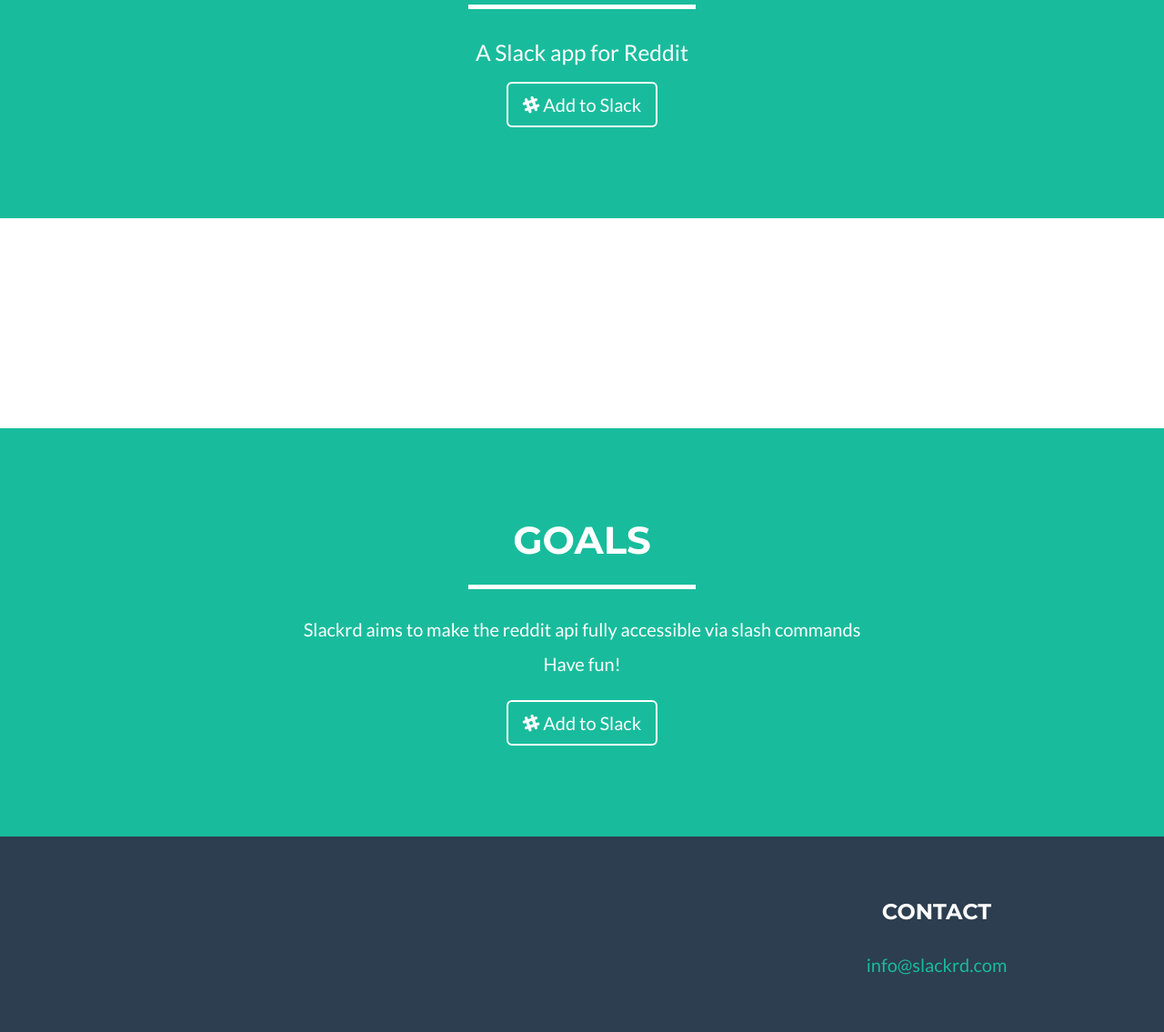
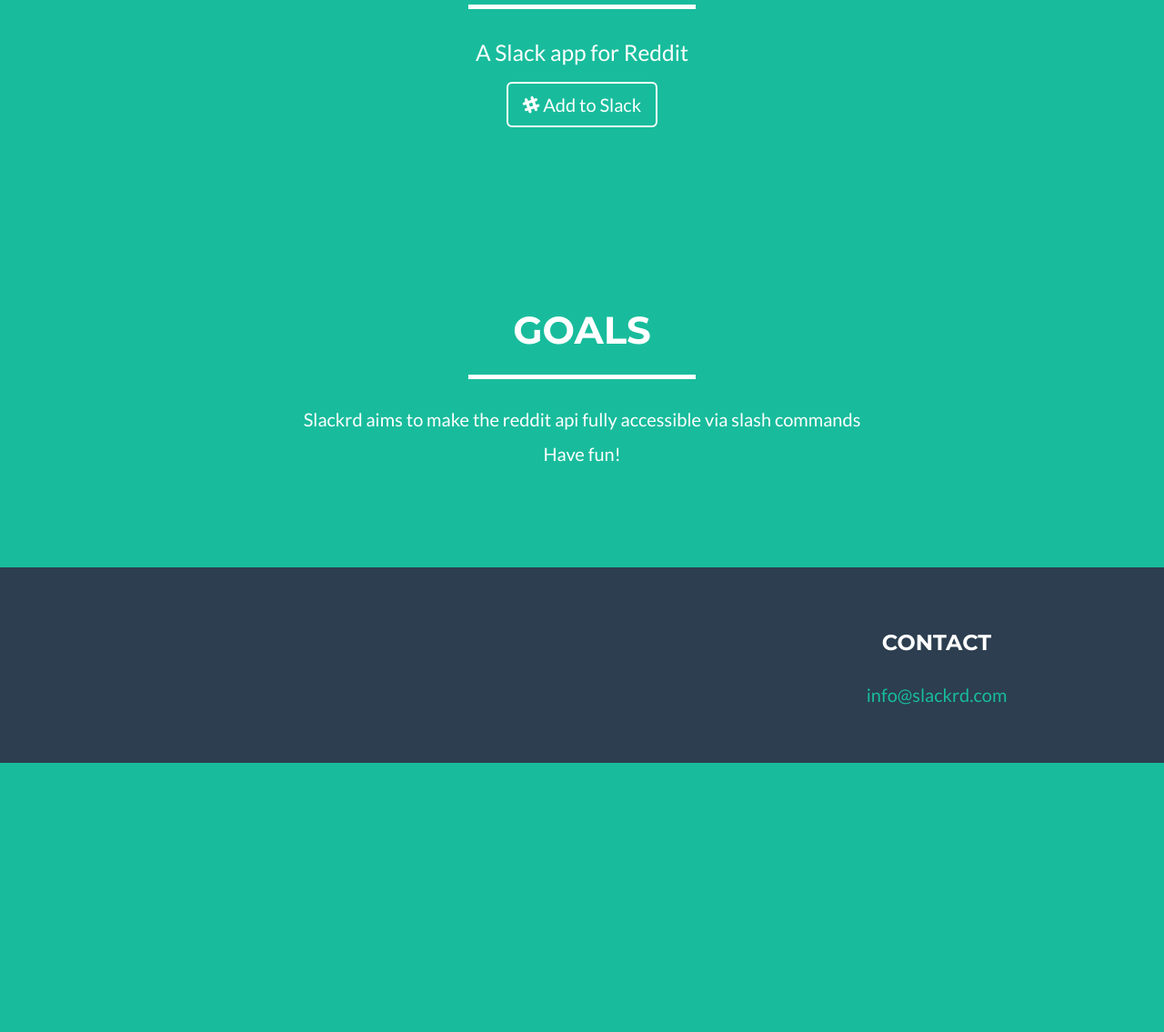
Before and after one commit to jayuuza/slack-for-reddit, a Django app: page / in a window 1280 px wide. Shown: the part 888-2023 px from the top of the page at 91% size. After the commit the page ends 1727 px from the top, so only its background shows below. Run offline with Django 3.2, Linux system fonts and the light colour scheme; some libraries are stand-ins or nearby versions.

Commit message:
Neatened landing page

```diff
--- a/templates/home/index.html
+++ b/templates/home/index.html
@@ -30,29 +30,24 @@
     </header>
 
     <!-- Portfolio Grid Section -->
-    <section id="portfolio">
-        <div class="container">
-            <div class="row">
-                {#                <div class="col-lg-12 text-center">#}
-                {#                    <h2>Portfolio</h2>#}
-                {#                    <hr class="star-primary">#}
-                {#                </div>#}
-            </div>
-            <div class="row">
-                <div class="col-sm-6 portfolio-item">
-                    <a href="#portfolioModal1" class="portfolio-link" data-toggle="modal">
-                        <div class="caption">
-                            <div class="caption-content">
-                                <i class="fa fa-search-plus fa-3x"></i>
-                            </div>
-                        </div>
-                        {#                        <img src="img/portfolio/cabin.png" class="img-responsive" alt="Cabin">#}
-                    </a>
-                </div>
-
-            </div>
-        </div>
-    </section>
+{#    <section id="portfolio">#}
+{#        <div class="container">#}
+{#            <div class="row">#}
+{#            </div>#}
+{#            <div class="row">#}
+{#                <div class="col-sm-6 portfolio-item">#}
+{#                    <a href="#portfolioModal1" class="portfolio-link" data-toggle="modal">#}
+{#                        <div class="caption">#}
+{#                            <div class="caption-content">#}
+{#                                <i class="fa fa-search-plus fa-3x"></i>#}
+{#                            </div>#}
+{#                        </div>#}
+{#                    </a>#}
+{#                </div>#}
+{##}
+{#            </div>#}
+{#        </div>#}
+{#    </section>#}
 
     <!-- About Section -->
     <section class="success" id="about">
@@ -70,12 +65,12 @@
                 <div class="col-lg-12 text-center">
                     <p>Have fun!</p>
                 </div>
-                <div class="col-lg-8 col-lg-offset-2 text-center">
-                    <a class="btn btn-lg btn-outline"
-                       href="https://slack.com/oauth/authorize?scope=commands&client_id={{ client_id }}">
-                        <i class="fa fa-slack"></i> Add to Slack
-                    </a>
-                </div>
+{#                <div class="col-lg-8 col-lg-offset-2 text-center">#}
+{#                    <a class="btn btn-lg btn-outline"#}
+{#                       href="https://slack.com/oauth/authorize?scope=commands&client_id={{ client_id }}">#}
+{#                        <i class="fa fa-slack"></i> Add to Slack#}
+{#                    </a>#}
+{#                </div>#}
 
             </div>
         </div>
```
